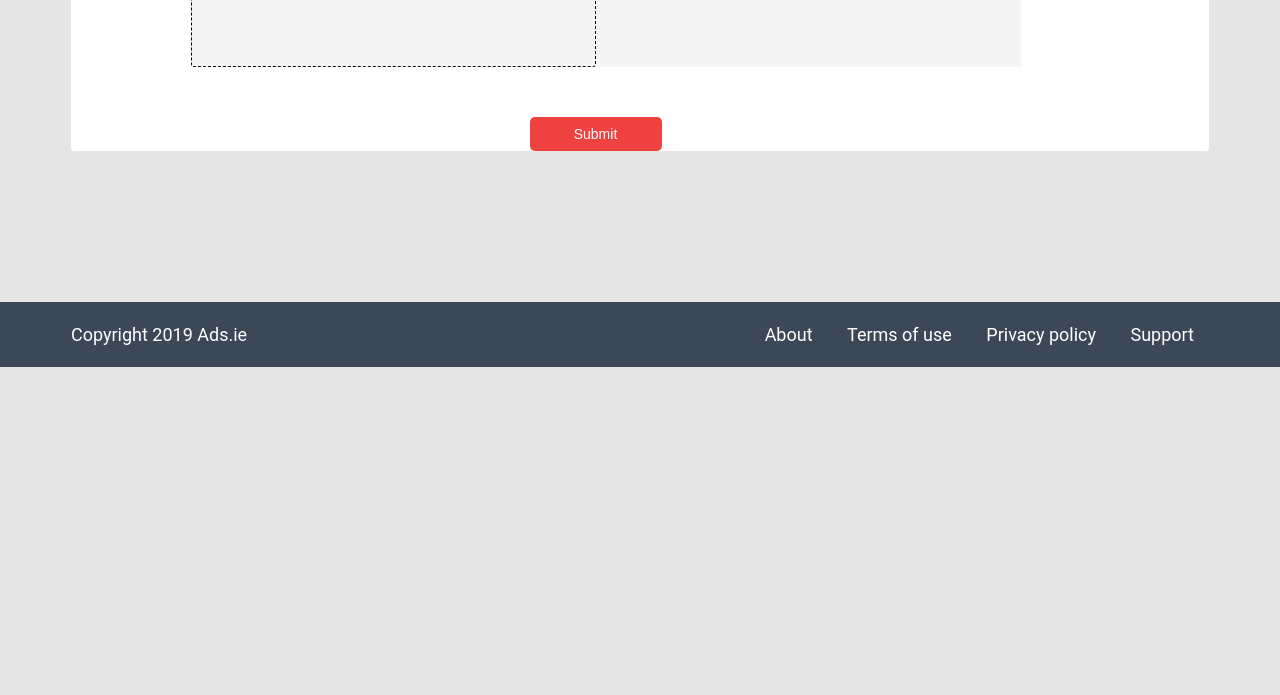
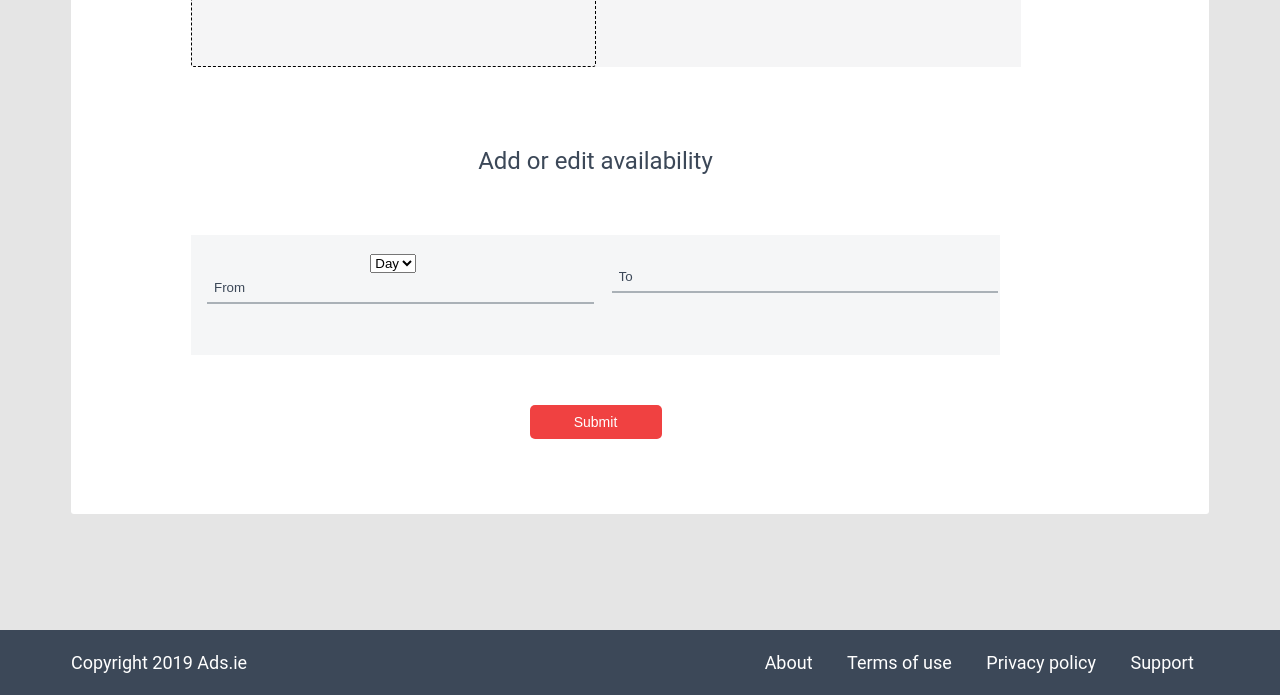
Before and after one commit to Nekoi275/ads-layout, a website: page src/html/pages/updateBusiness.html in a window 1280 px wide. Shown: the part 845-1540 px from the top of the page. Before the commit the page ends 1212 px from the top, so only its background shows below. Drawn offline with nearby package versions, Linux system fonts and the light colour scheme; files that its build step writes are made by us from their sources; files whose address does not match are found by name.

Commit message:
added availability

```diff
--- a/src/html/pages/updateBusiness.html
+++ b/src/html/pages/updateBusiness.html
@@ -23,9 +23,10 @@
                 <div class="file-upload">
                   <img src="img/upload-icon.svg" height="51">
                   <h3 class="bold">Drag&Drop file of Logo Here</h3>
-                  <p>Files supported:  JPG, PNG, GIF, SVG</p>
+                  <p>Files supported: JPG, PNG, GIF, SVG</p>
                   <span>or</span>
-                  <button class="button button--upload m-t-10"><img src="img/upload-arrow-icon.svg" height="16"> Choose File</button>
+                  <button class="button button--upload m-t-10"><img src="img/upload-arrow-icon.svg" height="16"> Choose
+                    File</button>
                   <span>Maximum size 10Mb</span>
                 </div>
               </div>
@@ -34,6 +35,20 @@
                   <h3 class="bold">Current logo</h3>
                   <img src="logo.svg" height="151" class="hidden">
                   <h3 class="logo-placeholder bold">No Logo</h3>
+                </div>
+              </div>
+            </div>
+            <h3 class="m-t-80 m-b-60">Add or edit availability</h3>
+            <div class="availability">
+              <div class="row middle-xs">
+                <div class="col-xs-6">
+                  <select>
+                    <option>Day</option>
+                  </select>
+                  <input type="text" name="from" placeholder="From">
+                </div>
+                <div class="col-xs-6">
+                  <input type="text" name="to" placeholder="To">
                 </div>
               </div>
             </div>
--- a/src/scss/core.scss
+++ b/src/scss/core.scss
@@ -76,6 +76,12 @@ h3 {
 .m-t-60 {
 	margin-top: 60px;
 }
+.m-b-60 {
+	margin-bottom: 60px;
+}
+.m-t-80 {
+	margin-top: 80px;
+}
 .m-t-30 {
 	margin-top: 30px;
 }
--- a/src/scss/pages/update-business.scss
+++ b/src/scss/pages/update-business.scss
@@ -4,7 +4,7 @@
     background-color: $cWhite;
     border-radius: 3px;
     text-align: center;
-    padding-bottom: 30px 0px 40px 0px;
+    padding-bottom: 40px;
     margin: auto;
 
     form {
@@ -79,14 +79,8 @@
             color: rgba(60, 72, 88, 0.5);
         }
     }
+
+    .availability {
+        background-color: $cLighterGrey;
+    }
 }
-
-.account {
-    font-size: 14px;
-    opacity: 0.5;
-}
-
-.login-link {
-    color: $cRed;
-    font-size: 14px;
-}
--- a/src/scss/variables.scss
+++ b/src/scss/variables.scss
@@ -15,3 +15,4 @@ $cDarkGrey: #3C4858;
 $cLightGrey: #aab1b7;
 $cBlack: #000000;
 $cLightRed: #fde2e2;
+$cLighterGrey: #F5F6F7;
```
